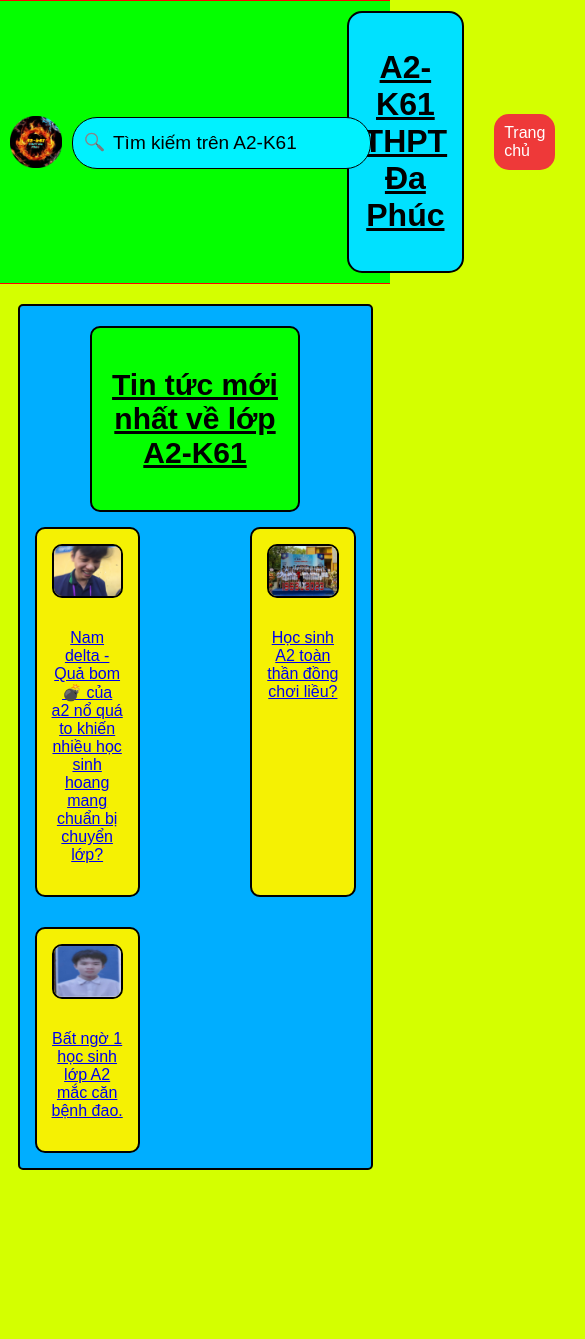
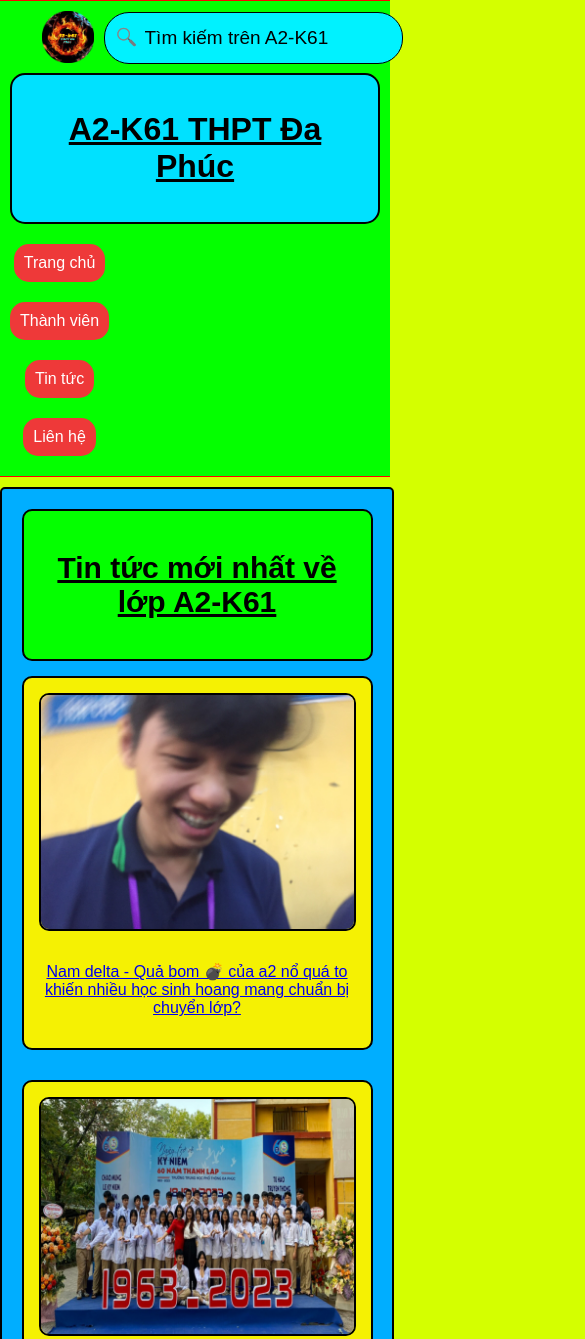
Before and after one commit to okokokkokk/a2-k61, a plain HTML site: page news.html in a window 390 px wide. Shown: the top 1339 px of the page, 585 px wide, since content can reach past the window. Before the commit the page ends 1170 px from the top, so only its background shows below. Drawn offline with Linux system fonts and the light colour scheme.

Commit message:
fix mobile

```diff
--- a/news.css
+++ b/news.css
@@ -18,6 +18,7 @@ body {
     align-items: center;
     padding: 10px;
     box-sizing: border-box;
+    flex-wrap: wrap;
 }
 
 .text {
@@ -170,3 +171,46 @@ body {
     text-align: center;
     color: #2200ff;
 }
+
+/* Responsive Design */
+@media (max-width: 768px) {
+    .text {
+        width: 100%;
+        justify-content: center;
+        margin-bottom: 10px;
+    }
+
+    .tieude {
+        width: 100%;
+        margin-left: 0;
+        margin-bottom: 10px;
+    }
+
+    .navigation ul {
+        flex-direction: column;
+        align-items: center;
+        width: 100%;
+    }
+
+    .navigation li {
+        margin: 10px 0;
+    }
+
+    .contain {
+        width: 100%;
+        margin-top: 10px;
+    }
+
+    .first-line {
+        width: 90%;
+    }
+
+    .content {
+        flex-direction: column;
+        align-items: center;
+    }
+
+    .box {
+        width: 90%;
+    }
+}
```
Also changed, not shown: news.html (+0 -1 lines).
